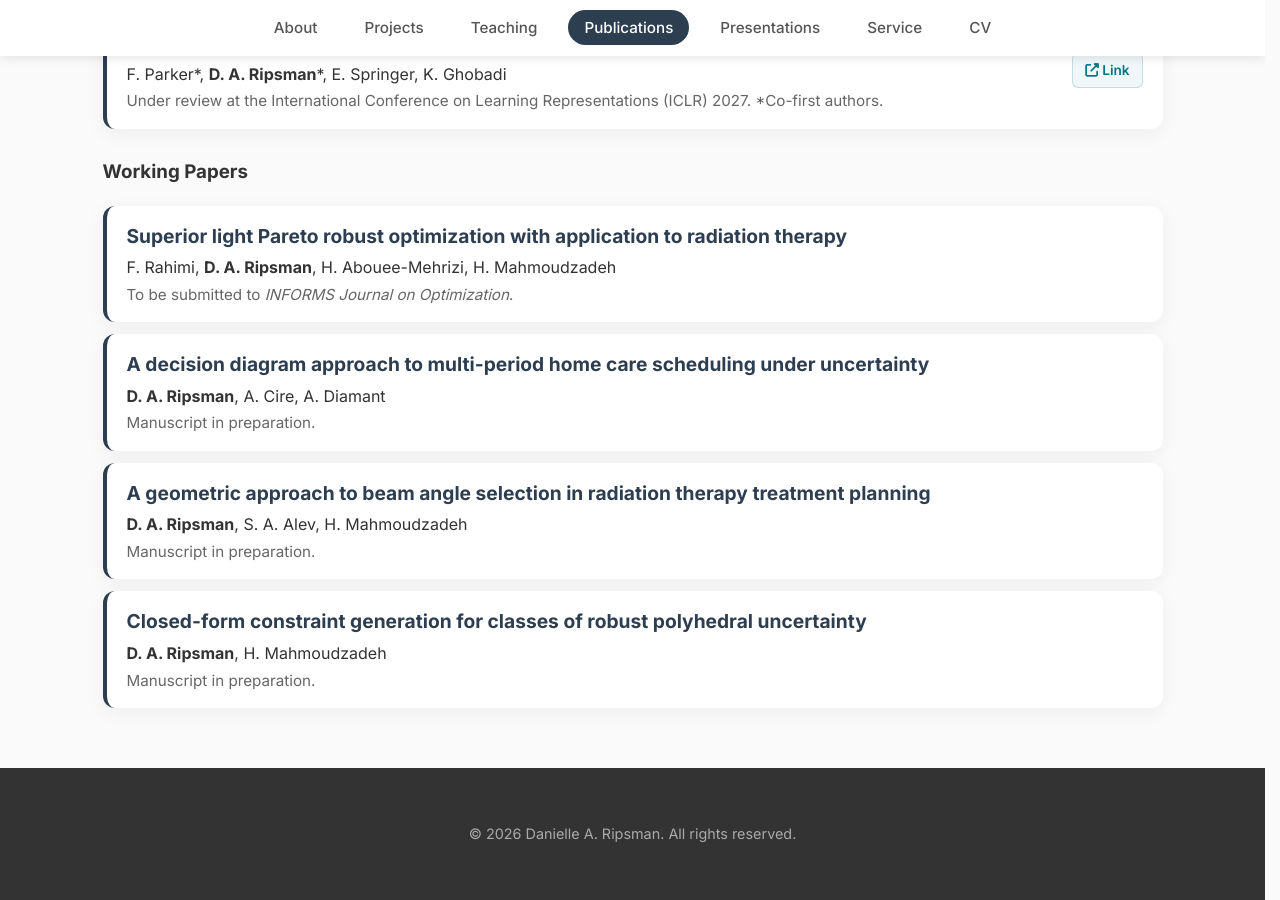
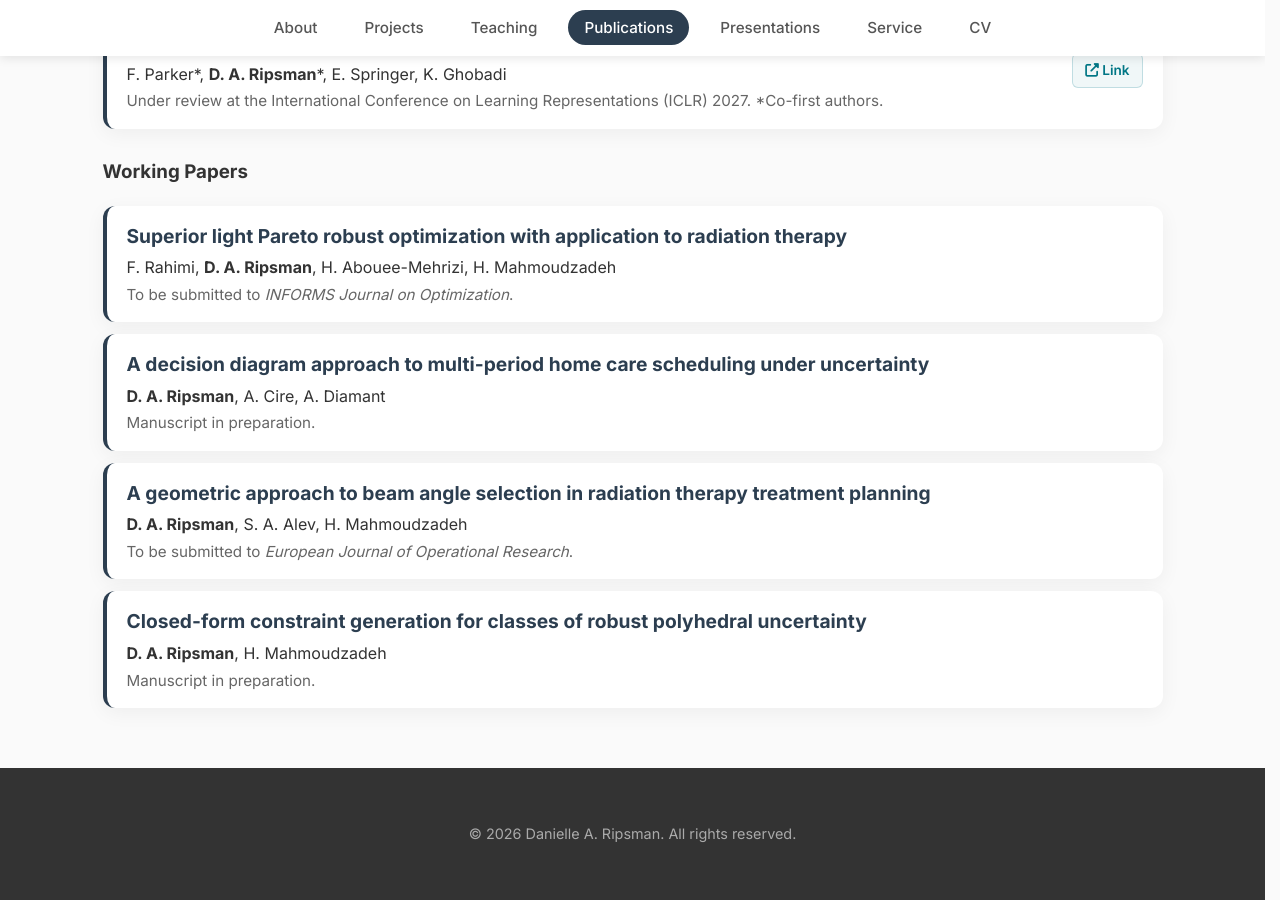
Before and after one commit to DaniRip/DaniRip.github.io, a Jekyll site: the page built from publications.md, in a window 1280 px wide and 900 px high, scrolled down 851 px. Built offline with Jekyll 4.4.1, drawn with Linux system fonts in a browser that asks for light colours.

Commit message:
Publications: beam angle paper targets EJOR; update CV
Co-Authored-By: Claude Opus 5.5 <noreply@anthropic.com>

```diff
--- a/_data/publications.yml
+++ b/_data/publications.yml
@@ -49,7 +49,7 @@
 - title: "A geometric approach to beam angle selection in radiation therapy treatment planning"
   status: "working"
   authors: "D. A. Ripsman, S. A. Alev, H. Mahmoudzadeh"
-  note: "Manuscript in preparation."
+  note: "To be submitted to <em>European Journal of Operational Research</em>."
 
 - title: "Closed-form constraint generation for classes of robust polyhedral uncertainty"
   status: "working"
```
Also changed, not shown: 1 other file.
